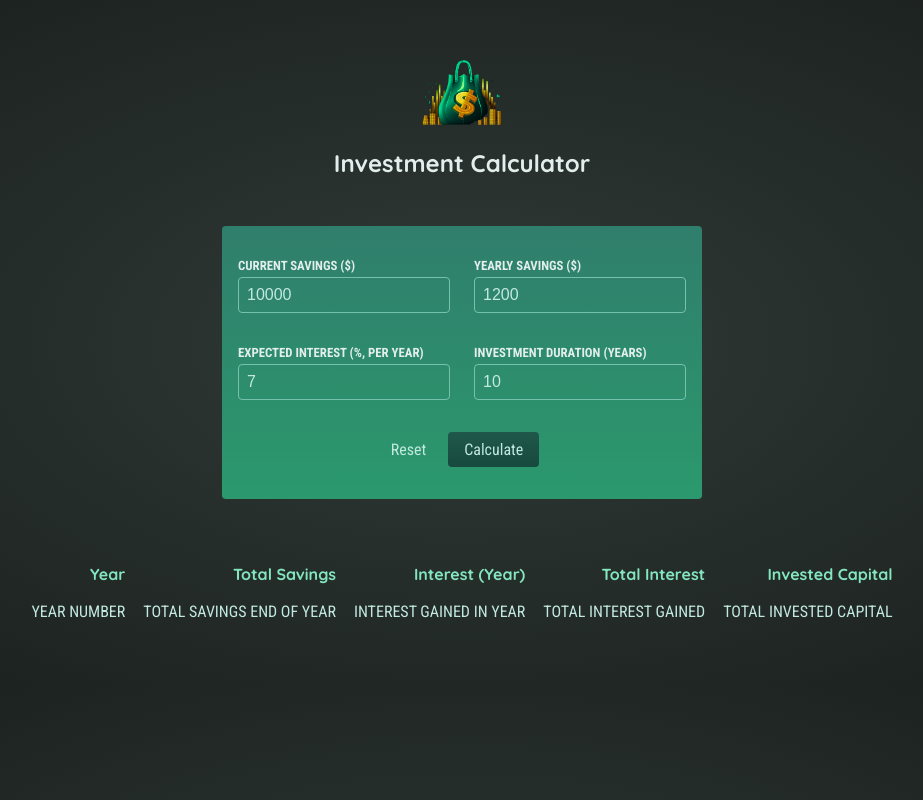
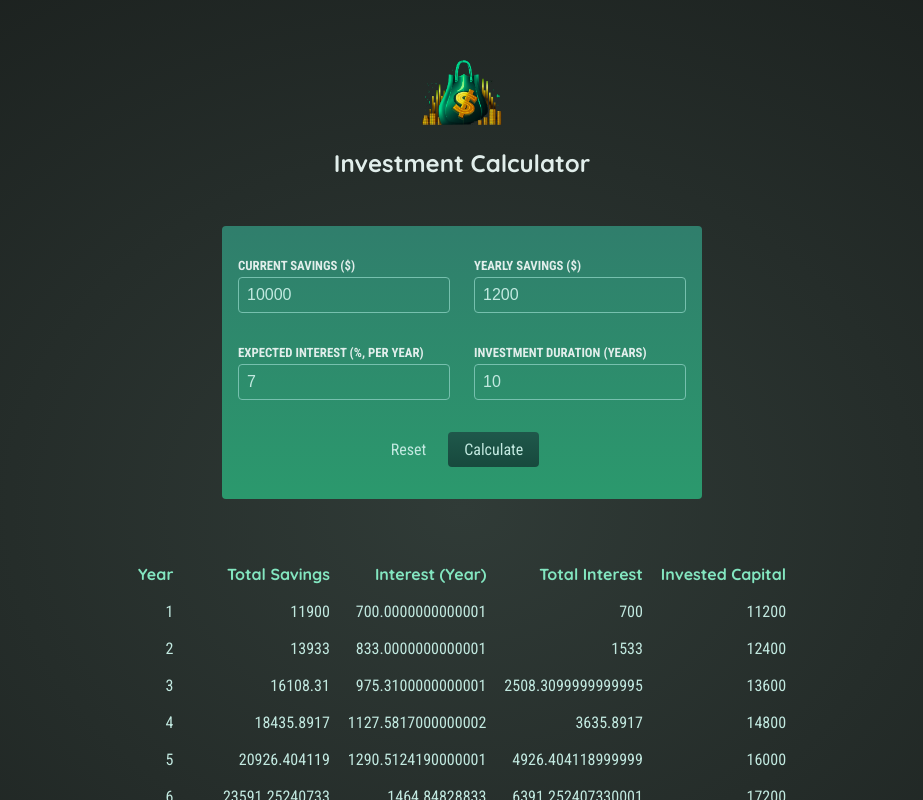
Before and after one commit to yennnny/investment-calculator, a React (Create React App) app: page / in a window 1280 px wide. Both pictures are taken after a click on the button "Calculate". Shown: the top 800 px of the page, without its empty margins (178-1101 px from the left). Built offline with nearby package versions, Linux system fonts and the light colour scheme.

Commit message:
App에서 가져온 데이터를 ResultsTable에 뿌려주기

```diff
--- a/src/components/ResultTable.jsx
+++ b/src/components/ResultTable.jsx
@@ -1,4 +1,4 @@
-const ResultTable = () => {
+const ResultTable = (props) => {
   return (
     <table className="result">
       <thead>
@@ -11,13 +11,22 @@ const ResultTable = () => {
         </tr>
       </thead>
       <tbody>
-        <tr>
-          <td>YEAR NUMBER</td>
-          <td>TOTAL SAVINGS END OF YEAR</td>
-          <td>INTEREST GAINED IN YEAR</td>
-          <td>TOTAL INTEREST GAINED</td>
-          <td>TOTAL INVESTED CAPITAL</td>
-        </tr>
+        {props.data.map((yearData) => (
+          <tr key={yearData.year}>
+            <td>{yearData.year}</td>
+            <td>{yearData.savingsEndOfYear}</td>
+            <td>{yearData.yearlyInterest}</td>
+            <td>
+              {yearData.savingsEndOfYear -
+                props.initialInvestment -
+                yearData.yearlyContribution * yearData.year}
+            </td>
+            <td>
+              {props.initialInvestment +
+                yearData.yearlyContribution * yearData.year}
+            </td>
+          </tr>
+        ))}
       </tbody>
     </table>
   );
```
